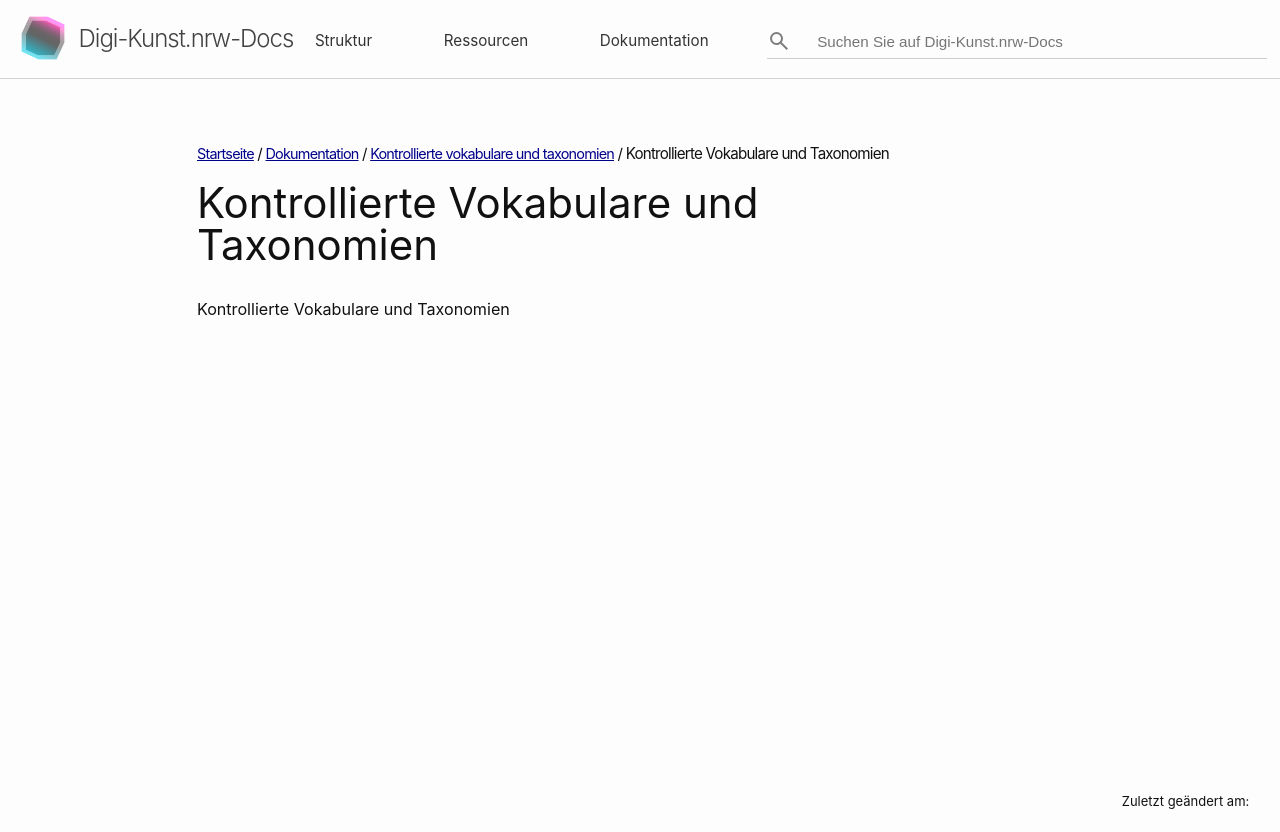
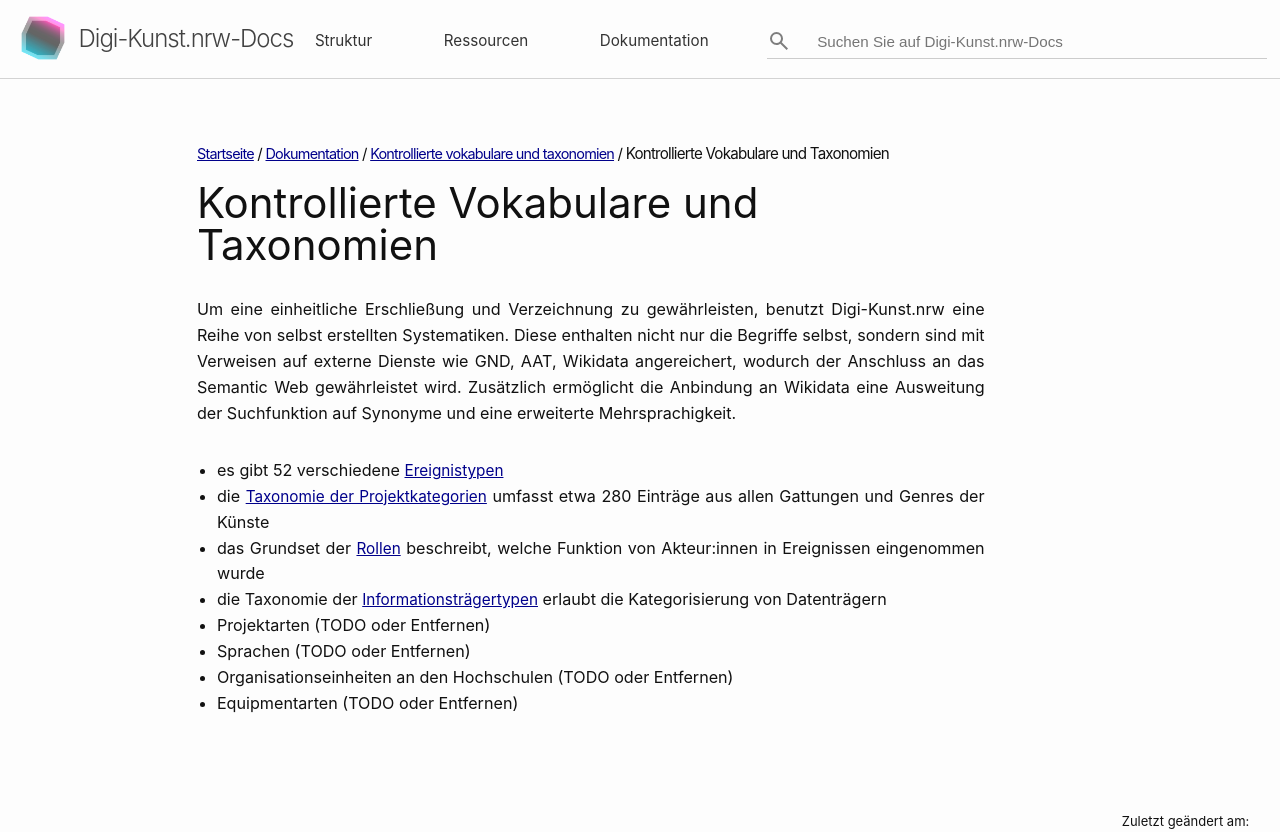
Before and after one commit to christiansievers/site-test, a Jekyll site: the page built from dokumentation/kontrollierte-vokabulare-und-taxonomien/kontrollierte-vokabulare-und-taxonomien.markdown, in a window 1280 px wide, cut to the strip 0-832 px from the top of the page. Built offline with Jekyll 4.4.1, drawn with Linux system fonts in a browser that asks for light colours; a script that is not in the unit is left out.

Commit message:
update Kontrollierte Vokabulare und Taxonomien - alles jetzt in Dokumentation

```diff
--- a/dokumentation/kontrollierte-vokabulare-und-taxonomien/kontrollierte-vokabulare-und-taxonomien.markdown
+++ b/dokumentation/kontrollierte-vokabulare-und-taxonomien/kontrollierte-vokabulare-und-taxonomien.markdown
@@ -4,4 +4,13 @@ title: Kontrollierte Vokabulare und Taxonomien
 order: 3.2
 ---
 
-Kontrollierte Vokabulare und Taxonomien
+Um eine einheitliche Erschließung und Verzeichnung zu gewährleisten, benutzt Digi-Kunst.nrw eine Reihe von selbst erstellten Systematiken. Diese enthalten nicht nur die Begriffe selbst, sondern sind mit Verweisen auf externe Dienste wie GND, AAT, Wikidata angereichert, wodurch der Anschluss an das Semantic Web gewährleistet wird. Zusätzlich ermöglicht die Anbindung an Wikidata eine Ausweitung der Suchfunktion auf Synonyme und eine erweiterte Mehrsprachigkeit.
+
+  * es gibt 52 verschiedene [Ereignistypen]({{ site.baseurl}}/dokumentation/kontrollierte-vokabulare-und-taxonomien/ereignistypen-grundset)
+  * die [Taxonomie der Projektkategorien]({{ site.baseurl}}/dokumentation/kontrollierte-vokabulare-und-taxonomien/projektkategorien-grundset) umfasst etwa 280 Einträge aus allen Gattungen und Genres der Künste
+  * das Grundset der [Rollen]({{ site.baseurl}}/dokumentation/kontrollierte-vokabulare-und-taxonomien/rollen-grundset) beschreibt, welche Funktion von Akteur:innen in Ereignissen eingenommen wurde
+  * die Taxonomie der [Informationsträgertypen]({{ site.baseurl}}/dokumentation/kontrollierte-vokabulare-und-taxonomien/informationstraegertypen-grundset) erlaubt die Kategorisierung von Datenträgern
+  * Projektarten (TODO oder Entfernen)
+  * Sprachen  (TODO oder Entfernen)
+  * Organisationseinheiten an den Hochschulen  (TODO oder Entfernen)
+  * Equipmentarten  (TODO oder Entfernen)
```
Also changed, not shown: ressourcen/grundkonzepte.markdown (+0 -18 lines), 2 other files.
